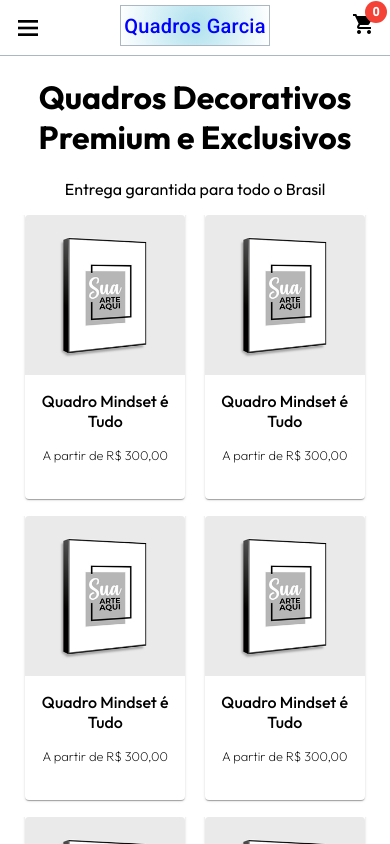
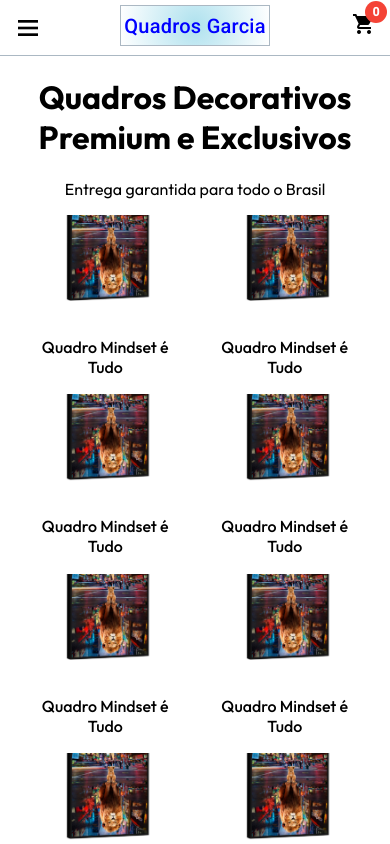
Before and after one commit to Maycongs123/Ecommerce-quadros, an Angular app: page / in a window 390 px wide. Shown: the top 844 px of the page. Built offline with nearby package versions, Linux system fonts and the light colour scheme.

Commit message:
feate: responsividade web na home

```diff
--- a/src/app/components/product-card/product-card.component.html
+++ b/src/app/components/product-card/product-card.component.html
@@ -1,12 +1,28 @@
-<mat-card class="product-card center-text" routerLink="/product-details">
+<!-- <mat-card class="product-card center-text" routerLink="/product-details">
   <img
+    class="product-img"
     mat-card-image
-    src="../../../assets/quadro-vertical-filete.png"
+    src="../../../assets/mind-set.png"
     alt="Photo of a Lion"
   />
-  <mat-card-content />
-  <mat-card-footer>
+  <mat-card-content>
     <p class="product-title">Quadro Mindset é Tudo</p>
     <p class="price">A partir de R$ 300,00</p>
-  </mat-card-footer>
-</mat-card>
+  </mat-card-content>
+</mat-card> -->
+
+<div class="product-card center-text" routerLink="/product-details">
+  <div>
+    <img
+      class="product-img"
+      mat-card-image
+      src="../../../assets/mind-set.png"
+      alt="Photo of a Lion"
+    />
+  </div>
+
+  <div>
+    <p class="product-title">Quadro Mindset é Tudo</p>
+    <p class="price">A partir de R$ 300,00</p>
+  </div>
+</div>
--- a/src/app/components/product-card/product-card.component.scss
+++ b/src/app/components/product-card/product-card.component.scss
@@ -1,16 +1,18 @@
 @import "../../styles/variables";
 
 .product-card {
-  height: 18.75rem;
   width: 10rem;
   margin-bottom: 2rem;
   padding-top: 1rem;
 
+  @media (min-width: 990px) {
+    width: 20rem;
+  }
+}
 
-
-  @media (min-width: 990px) {
-    width: 18.8rem;
-  }
+.product-img {
+  width: 100%;
+  object-fit: cover;
 }
 
 .product-title {
--- a/src/app/pages/cart/cart.component.html
+++ b/src/app/pages/cart/cart.component.html
@@ -3,8 +3,8 @@
     <h2 class="entry-title">Carrinho</h2>
   </header>
 
+  <form action="">
     <div class="entry-content">
-    <form action="">
       <div class="product-list">
         <div class="item">
           <div class="row-infos-product">
@@ -13,13 +13,15 @@
               <img src="../../../assets/mind-set.jpg" alt="" />
             </div>
 
-            <span class="product-name"
-              >Quadro Mindset é Tudo - Ultra GG 172X129, Metacrilato</span
-            >
+            <div class="product-name">
+              <span>Quadro Mindset é Tudo - Ultra GG 172X129, Metacrilato</span>
+            </div>
           </div>
         </div>
 
-        <p class="unit-price">R$ 9.999,00</p>
+        <div class="unit-price">
+          <p>R$ 9.999,00</p>
+        </div>
 
         <div class="row-quantity-subtotal">
           <div>
@@ -28,12 +30,13 @@
 
           <span class="subtotal">R$ 9.999,00</span>
         </div>
-      </div>
+
+        <!-- teste -->
 
         <div class="cupom-section">
           <p>Possui cupom?</p>
         </div>
-    </form>
+      </div>
 
       <div class="finish-cart-purchase">
         <h3>
@@ -46,4 +49,5 @@
         </div>
       </div>
     </div>
+  </form>
 </div>
--- a/src/app/pages/cart/cart.component.scss
+++ b/src/app/pages/cart/cart.component.scss
@@ -15,6 +15,13 @@
   justify-content: center;
   border-bottom: 1px solid $light-gray;
   margin-bottom: 3rem;
+}
+
+.entry-content {
+  @media (min-width: 800px) {
+    display: flex;
+    justify-content: space-evenly;
+  }
 }
 
 .row-infos-product {
@@ -48,23 +55,42 @@
   display: flex;
   height: 1.5rem;
   width: 3rem;
-    border: 0.5px solid $light-gray ;
+  border: 0.5px solid $light-gray;
   justify-content: space-between;
   padding: 4px 4px 2px 8px;
+}
+
+.unit-price {
+  display: flex;
+  align-items: center;
 }
 
 .cupom-section {
   margin-top: 2rem;
   padding: 0.5rem 0 0.5rem 0;
   color: $light-gray;
-    border-top: 0.5px solid $light-gray ;
-    border-bottom: 0.5px solid $light-gray ;
+  border-top: 0.5px solid $light-gray;
+  border-bottom: 0.5px solid $light-gray;
 }
 
 .finish-cart-purchase {
-
-
   h3 {
     margin-left: 0.5rem;
   }
 }
+
+.product-list {
+  @media (min-width: 800px) {
+    display: flex;
+    align-items: flex-start;
+    justify-content: center;
+    gap: 2rem;
+    border: 1px solid $light-gray;
+  }
+}
+
+.product-name {
+  @media (min-width: 800px) {
+    max-width: 22rem;
+  }
+}
--- a/src/app/pages/home/home.component.html
+++ b/src/app/pages/home/home.component.html
@@ -3,7 +3,7 @@
   <p class="center-text">Entrega garantida para todo o Brasil</p>
 
   <div class="products-grid">
-    <mat-grid-list rowHeight="18.75rem" [cols]="cols">
+    <mat-grid-list rowHeight="1:1"  [cols]="cols">
       <mat-grid-tile> <app-product-card></app-product-card></mat-grid-tile>
       <mat-grid-tile> <app-product-card></app-product-card></mat-grid-tile>
       <mat-grid-tile> <app-product-card></app-product-card></mat-grid-tile>
--- a/src/app/pages/home/home.component.ts
+++ b/src/app/pages/home/home.component.ts
@@ -19,7 +19,7 @@ export class HomeComponent {
       Breakpoints.Small,
       Breakpoints.XSmall,
     ])
-    .pipe(distinctUntilChanged());
+    .pipe(tap(console.log), distinctUntilChanged());
 
   ngOnInit(): void {
     this.breakpoint$.subscribe(() => this.breakpointChanged());
@@ -37,8 +37,7 @@ export class HomeComponent {
       this.cols = 3;
       return;
     }
-
-    if (this.breakpointObserver.isMatched('(max-width: 500px)')) {
+    if (this.breakpointObserver.isMatched('(max-width: 599px)')) {
       this.cols = 2;
       return;
     }
--- a/src/app/pages/products-details/products-details.component.scss
+++ b/src/app/pages/products-details/products-details.component.scss
@@ -22,7 +22,7 @@
 }
 
 .purchase-div {
-  @media (min-width: 990px) {
+  @media (min-width: 760px) {
     display: flex;
     flex-direction: row;
     justify-content: center;
@@ -56,8 +56,13 @@
 
 .cards-frame {
   display: grid;
-  grid-template-columns: 50% 50%;
+  grid-template-columns: 100%;
+
   gap: 0.5rem;
+
+  @media (min-width: 990px) {
+    grid-template-columns: 50% 50%;
+  }
 }
 
 .large-title {
@@ -104,6 +109,4 @@
     background-color: whitesmoke;
     padding: 2rem;
   }
-
-
 }
```
Lines whose indentation alone changed are shown as unchanged.
